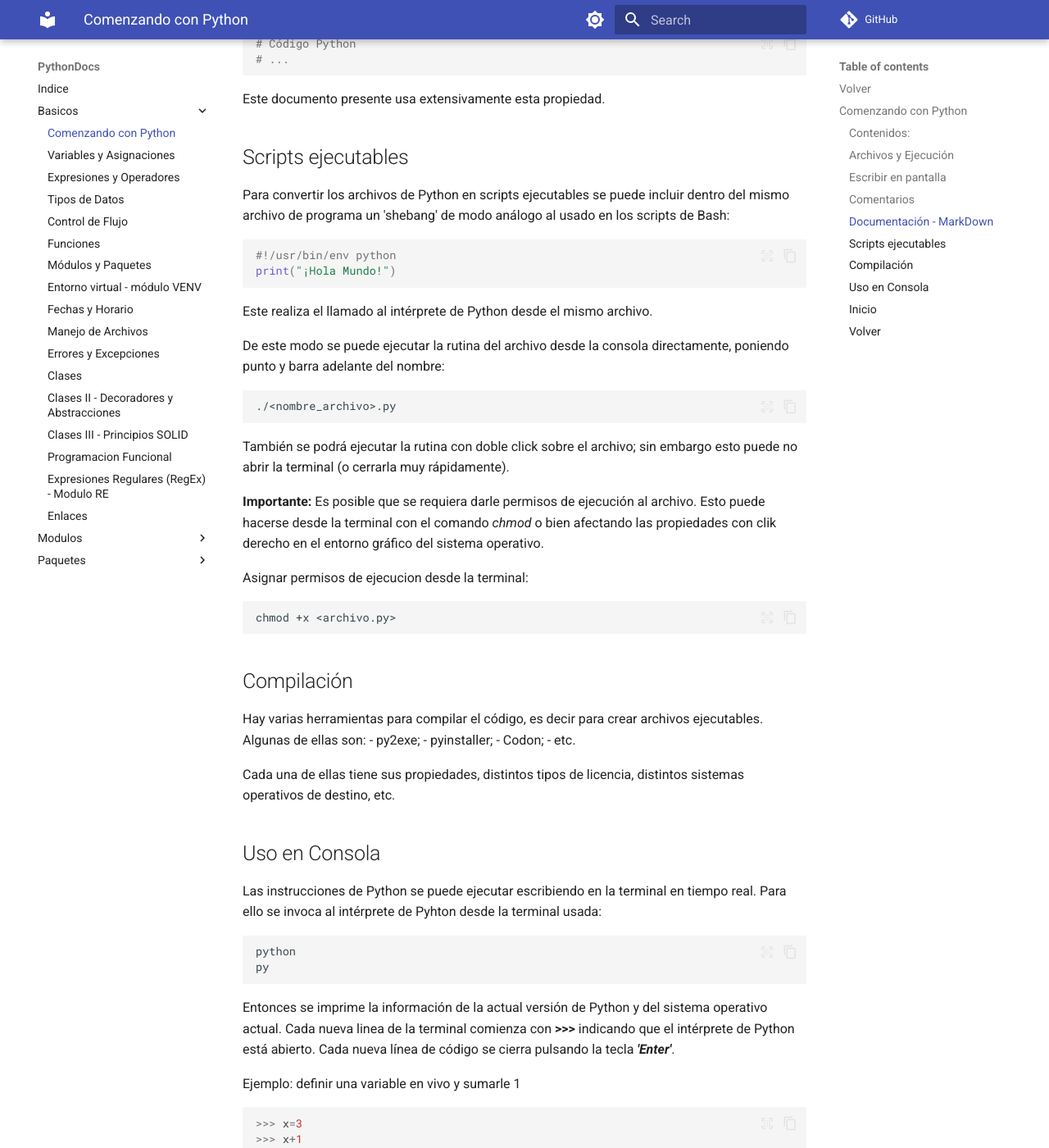
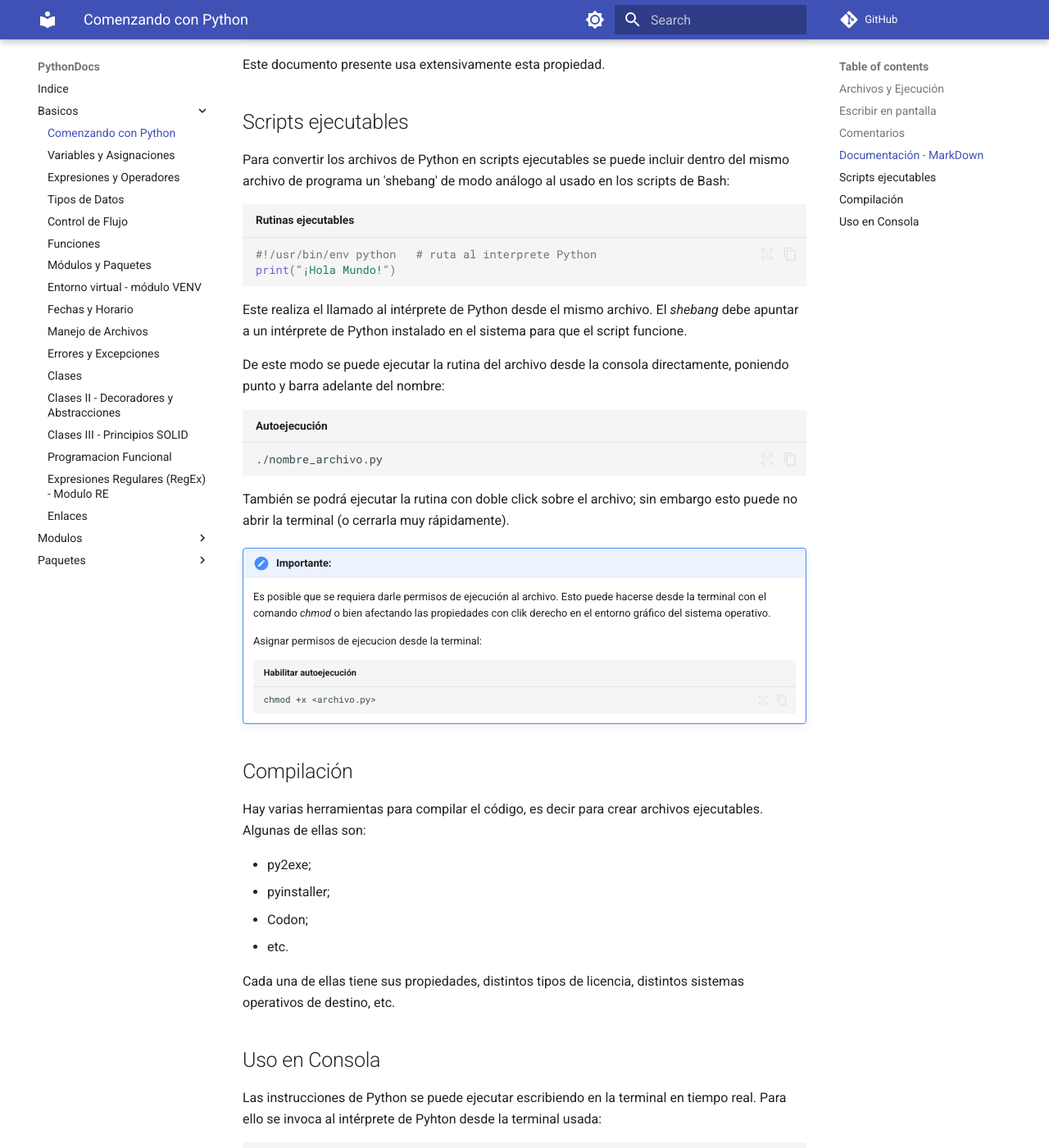
Before and after one commit to alejrot/python-docs, an MkDocs documentation site: the page built from docs/contenido/1-comenzando.md, in a window 1280 px wide and 1400 px high, scrolled down 2305 px. Shown: the whole window at 82% size. Built offline with MkDocs 1.6.1 and Material for MkDocs 9.7.7, drawn with Linux system fonts in a browser that asks for light colours; comment, search, counter and statistics services are not loaded; some of the changed text lies outside the part shown.

Commit message:
Actualizando estilos de tutoriales

````diff
--- a/docs/contenido/1-comenzando.md
+++ b/docs/contenido/1-comenzando.md
@@ -1,15 +1,5 @@
-## [Volver](../README.md#comenzando-con-python)
 
 # Comenzando con Python
-
-## Contenidos:
-- [Archivos y Ejecución](#archivos-y-ejecución)
-- [Escribir en pantalla](#escribir-en-pantalla)
-- [Comentarios](#comentarios)
-- [Documentación en MarkDown](#documentación---markdown)
-- [Scripts ejecutables](#scripts-ejecutables)
-- [Compilación](#compilación)
-- [Uso en Consola](#uso-en-consola)
 
 
 ## Archivos y Ejecución
@@ -18,23 +8,23 @@ Los programas escritos en lenguaje Python se guardan en archivos de texto con ex
 
 Para ejecutar las rutinas mediante intérprete desde la consola  se usa el comando 'python':
 
-```bash
-python  <nombre_archivo>.py
-python3 <nombre_archivo>.py
+```bash title="ejecutar rutina Python "
+python  nombre_archivo.py
+python3 nombre_archivo.py
 ```
 La versión más usada actualmente de Python es la versión 3; sin embargo todavía existe código *legacy* (no mantenible) en la versión 2. Según el sistema operativo y la versión de Python instalada puede requerirse un comando o el otro.
 
 Desde la versión 3.10 se añadió el comando 'py' como abreviación del comando del intérprete:
 
-```bash
-py <nombre_archivo>.py
+```bash title="ejecutar rutina Python - abreviado"
+py nombre_archivo.py
 ```
 
 ## Escribir en pantalla
 
-El primer programa más habitual es el 'HelloWorld!', un programa que escribe un mensaje en consola. En Python los mensajes se escriben en pantalla con la función **print()**:
+El primer programa más habitual es el 'HelloWorld!', un programa que escribe un mensaje en consola. En Python los mensajes se escriben en pantalla con la función `print()`:
 
-```python
+```python title="Hola mundo"
 print("¡Hola Mundo!")
 print('Mi primera rutina en Python')
 ```
@@ -42,7 +32,7 @@ print('Mi primera rutina en Python')
 Python verifica la ***indentación*** (es decir, los espacios a izquierda) de las instrucciones para determinar las jerarquías y los controles de flujo dentro de los programas (esto se verá más adelante). Por ello debe tenerse cuidado de no dejar distintos espacios a izquierda de las instrucciones excepto cuando estas lo requieren.
 
 Ejemplo: un error debido a un indentado no consistente
-```python
+```python title="Error indentado"
 print("¡Hola Mundo!")
   print('Mi primera rutina en Python') # da IndentationError
 ```
@@ -50,39 +40,41 @@ print("¡Hola Mundo!")
 
 ## Comentarios
 Los comentarios de una línea son precedidos por el símbolo numeral (**#**).
-```python
+```python title="Comentarios simples"
 # Comentario, una linea
 ```
-Los comentarios de múltiples líneas empiezan precedidos con tres comillas y terminan en tres comillas (**“”””**):
+Los comentarios de múltiples líneas empiezan precedidos con tres comillas y terminan en tres comillas (`“”””`):
 
-```python
+```python title="Comentarios multilínea - comillas"
 """
-Comentario,
+Un comentario,
 varias lineas
 """
 ```
-Usar triple comilla simple (**\'\'\'**) antes y después de los comentarios también sirve para documentar:
-```python
+Usar triple comilla simple (`'''`) antes y después de los comentarios también sirve para documentar:
+
+```python title="Comentarios multilínea - comillas simples"
 '''
-Comentario,
+Un comentario,
 varias lineas
 '''
 ```
 
 ## Documentación - MarkDown
 
-MarkDown facilita crear codigos de texto remarcados según el lenguaje usado. Es un formato muy utilizado para documentar  código de software en archivos con extensión **'.md'**.
+MarkDown facilita crear codigos de texto remarcados según el lenguaje usado. Es un formato muy utilizado para documentar  código de software en archivos con extensión `.md`.
 
-Usando triple comilla inclinada rodeando el bloque de código y la palabra 'python' como se muestra:
+Usando triple comilla inclinada rodeando el bloque de código y la palabra `python` (o `py`) como se muestra:
 
-    ```python
-    # Código Python
-    # ...
-    ```
-
+```markdown title="Código en MarkDown - formato"
+  ```python
+  # Código Python
+  # ...
+  ```
+```
 entonces el intérprete de MarkDown da estilo al bloque:
 
-```python
+```python title="Código en MarkDown - resultado"
 # Código Python
 # ...
 ```
@@ -92,28 +84,30 @@ Este documento presente usa extensivamente esta propiedad.
 ## Scripts ejecutables
 
 Para convertir los archivos de Python en scripts ejecutables se puede incluir dentro del mismo archivo de programa un 'shebang' de modo análogo al usado en los scripts de Bash:
-```python
-#!/usr/bin/env python
+```python title="Rutinas ejecutables"
+#!/usr/bin/env python   # ruta al interprete Python
 print("¡Hola Mundo!")
 ```
-Este realiza el llamado al intérprete de Python desde el mismo archivo.
+Este realiza el llamado al intérprete de Python desde el mismo archivo. El *shebang* debe apuntar a un intérprete de Python instalado en el sistema para que el script funcione.
 
 De este modo se puede ejecutar la rutina del archivo desde la consola directamente, poniendo punto y barra adelante del nombre:
-```bash
-./<nombre_archivo>.py
+```bash title="Autoejecución"
+./nombre_archivo.py
 ```
 También se podrá ejecutar la rutina con doble click sobre el archivo; sin embargo esto puede no abrir la terminal (o cerrarla muy rápidamente).
 
-**Importante:** Es posible que se requiera darle permisos de ejecución al archivo. Esto puede hacerse desde la terminal con el comando *chmod* o bien afectando las propiedades con clik derecho en el entorno gráfico del sistema operativo.
+!!! hint "Importante:"
+    Es posible que se requiera darle permisos de ejecución al archivo. Esto puede hacerse desde la terminal con el comando *chmod* o bien afectando las propiedades con clik derecho en el entorno gráfico del sistema operativo.
 
-Asignar permisos de ejecucion desde la terminal:
-```bash
-chmod +x <archivo.py>
-```
+    Asignar permisos de ejecucion desde la terminal:
+    ```bash title="Habilitar autoejecución"
+    chmod +x <archivo.py>
+    ```
 
 ## Compilación
 
 Hay varias herramientas para compilar el código, es decir para crear archivos ejecutables. Algunas de ellas son:
+
 - py2exe;
 - pyinstaller;
 - Codon;
@@ -126,30 +120,34 @@ Cada una de ellas tiene sus propiedades, distintos tipos de licencia, distintos
 
 Las instrucciones de Python se puede ejecutar escribiendo en la terminal en tiempo real. Para ello se invoca al intérprete de Pyhton desde la terminal usada:
 
-```bash
+```bash title="Uso en consola"
 python
 py
 ```
 
-Entonces se imprime la información de la actual versión de Python y del sistema operativo actual. Cada nueva linea de la terminal comienza con **\>\>\>** indicando que el intérprete de Python está abierto. Cada nueva línea de código se cierra pulsando la tecla ***'Enter'***.
+Entonces se imprime la información de la actual versión de Python y del sistema operativo actual. Cada nueva linea de la terminal comienza con ``>>>` indicando que el intérprete de Python está abierto y las instrucciones se cierran pulsando la tecla `ENTER`.
+
+```python title="Uso en consola - Instruccion a instruccion"
+>>> instrucccion_1
+>>> instruccion_2
+>>> ....
+```
 
 
-Ejemplo: definir una variable en vivo y sumarle 1
-```python
->>> x=3
->>> x+1
+!!! example "Ejemplo: definir una variable en vivo y sumarle 1"
+    ```python
+    >>> x=3   # asignacion
+    >>> x+1   # incremento
+    ```
+    Resultado en pantalla:
+    ```bash
+    >>> x=3
+    >>> x+1
+    4
+    ```
+
+Para salir del intérprete hay que escribir `exit()` ó `Ctrl + Z` (en Linux)
+
+```bash title="Uso en consola - Salida"
+>>> exit()
 ```
-Resultado en pantalla:
-```bash
->>> x=3
->>> x+1
-4
-```
-
-Para salir del intérprete hay que escribir **exit()** ó **Ctrl + 'Z'** (en Linux)
-
-
-
-## [Inicio](#comenzando-con-python)
-
-## [Volver](../README.md#comenzando-con-python)
````
Also changed, not shown: docs/contenido/2-variables_asignaciones.md (+158 -166 lines), docs/contenido/3-expresiones_operadores.md (+85 -53 lines), docs/contenido/4-tipos_datos.md (+63 -76 lines).
